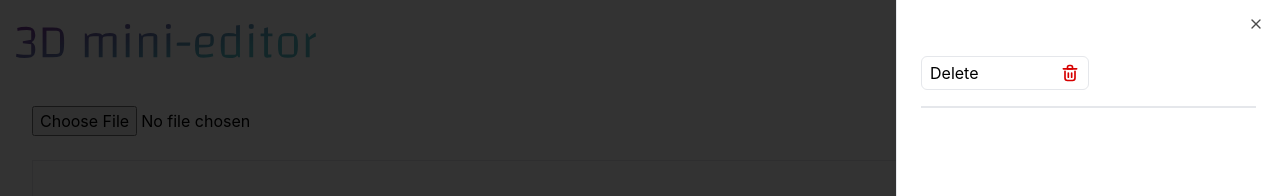
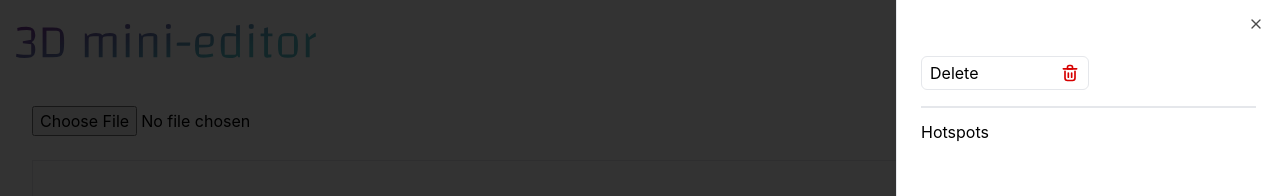
Before and after one commit to Emmanuella-codes/3d-mini-editor, a React (Vite) app: page / in a window 1280 px wide. Both pictures are taken after a click on the button 1239 px from the left and 41 px from the top of the page. Shown: the top 196 px of the page. Built offline with nearby package versions, Linux system fonts and the light colour scheme.

Commit message:
hotspot functionalities wip

```diff
--- a/src/App.tsx
+++ b/src/App.tsx
@@ -37,7 +37,7 @@ function App() {
     mouse.y = -(e.clientY / window.innerHeight) * 2 + 1;
 
     raycaster.setFromCamera(mouse, camera);
-    const intersects = raycaster.intersectObject(scene.children, true);
+    const intersects = raycaster.intersectObjects(scene.children, true);
 
     if (intersects.length > 0) {
       const intersect = intersects[0];
@@ -57,7 +57,7 @@ function App() {
       <div className="w-screen flex flex-col h-dvh px-4 pb-3">
         <Header />
         <div className="w-full flex mt-6 md:px-4 gap-2 md:gap-7 md:max-h-[450px]">
-          <main className=" w-full">
+          <main className="w-full">
             <div className="w-full pb-6">
               <input
                 type="file"
@@ -80,4 +80,5 @@ function App() {
   );
 }
 
+
 export default App;
--- a/src/components/Header.tsx
+++ b/src/components/Header.tsx
@@ -1,6 +1,6 @@
 import DrawerCmp from "./DrawerCmp";
 import logo from "/assets/logo.svg";
-import deleteIcon from "/assets/delete.svg"
+import deleteIcon from "/assets/delete.svg";
 
 const Header = () => {
   return (
@@ -17,8 +17,10 @@ const Header = () => {
                 <img src={deleteIcon} alt="delete" className="w-5" />
               </span>
             </button>
-            <div className="border-b-2 mt-4">
-
+            <div className="border-t-2 mt-4">
+              <div className="pt-3">
+                <p>Hotspots</p>
+              </div>
             </div>
           </div>
         }
--- a/src/components/MainView.tsx
+++ b/src/components/MainView.tsx
@@ -41,7 +41,7 @@ type ModelLoaderProps = {
 const ModelLoader: FC<ModelLoaderProps> = ({ url }) => {
   const { scene } = useGLTF(url);
   const { camera } = useThree();
-  const sceneRef = useRef<THREE.Group>(null)
+  const sceneRef = useRef<THREE.Group>(null);
 
   useEffect(() => {
     if (scene) {
```
